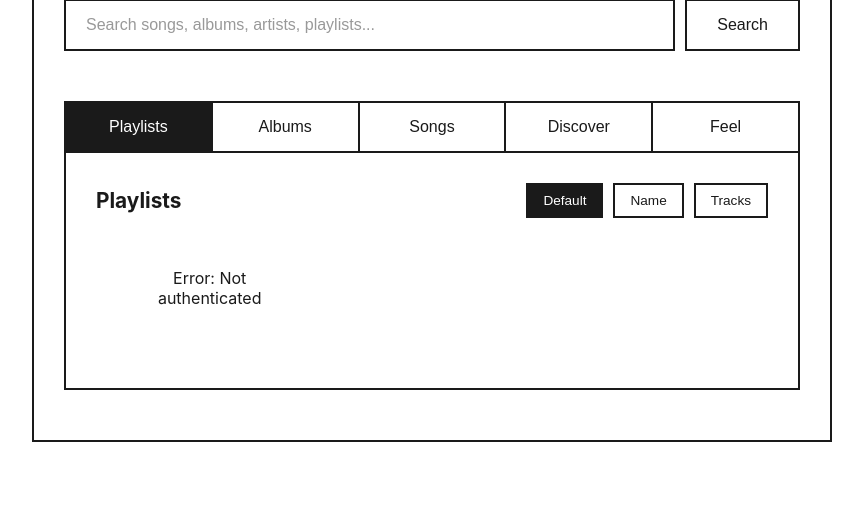
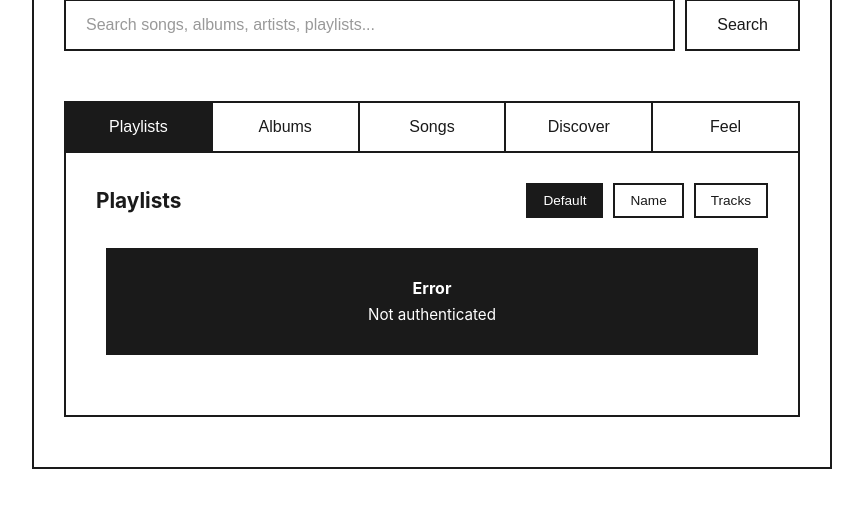
Before and after one commit to Vincent1Vincent2/python-based-spotify-client-for-raspberry-pi, a Django app: template player/templates/player/index.html in a window 1280 px wide. Shown: the part 716-1235 px from the top of the page, without its empty margins (208-1071 px from the left). Before the commit the page ends 1158 px from the top, so only its background shows below. Run offline with Django 5.2, Linux system fonts and the light colour scheme; the template is opened without the code that fills it: most values are stand-ins (such as "Sample title", 1, 10 or a date in 2020); some libraries are stand-ins or nearby versions.

Commit message:
Add shared loading, empty, and error states for library lists.
Playlist, album, song, and discover panels now use renderState instead of plain Loading and Error text.

Co-authored-by: Vincent Ahlin <Vincent1Vincent2@users.noreply.github.com>

```diff
--- /dev/null
+++ b/player/static/player/css/states.css
@@ -0,0 +1,36 @@
+.state-panel {
+    grid-column: 1 / -1;
+    box-sizing: border-box;
+    width: 100%;
+    padding: 28px 16px;
+    border: var(--border-width, 2px) solid var(--color-border, #1a1a1a);
+    background: var(--color-bg, #ffffff);
+    color: var(--color-text, #1a1a1a);
+    text-align: center;
+}
+
+.state-title {
+    margin: 0 0 6px;
+    font-size: 1rem;
+    font-weight: 700;
+}
+
+.state-message {
+    margin: 0;
+    font-size: 0.95rem;
+    line-height: 1.4;
+}
+
+.state-loading {
+    background: var(--color-bg, #ffffff);
+}
+
+.state-empty {
+    background: var(--color-gray-light, #f5f5f5);
+}
+
+.state-error {
+    background: var(--color-text, #1a1a1a);
+    border-color: var(--color-text, #1a1a1a);
+    color: var(--color-bg, #ffffff);
+}
--- /dev/null
+++ b/player/static/player/js/states.js
@@ -0,0 +1,26 @@
+function renderState(el, kind, message) {
+    if (!el) {
+        return;
+    }
+    var state = kind === 'loading' || kind === 'empty' || kind === 'error' ? kind : 'empty';
+    var titles = {
+        loading: 'Loading',
+        empty: 'Empty',
+        error: 'Error'
+    };
+    var panel = document.createElement('div');
+    panel.className = 'state-panel state-' + state;
+    panel.setAttribute('role', state === 'error' ? 'alert' : 'status');
+
+    var title = document.createElement('p');
+    title.className = 'state-title';
+    title.textContent = titles[state];
+
+    var detail = document.createElement('p');
+    detail.className = 'state-message';
+    detail.textContent = message == null ? '' : String(message);
+
+    panel.appendChild(title);
+    panel.appendChild(detail);
+    el.replaceChildren(panel);
+}
--- a/player/templates/player/index.html
+++ b/player/templates/player/index.html
@@ -8,6 +8,7 @@
     <script src="https://sdk.scdn.co/spotify-player.js"></script>
     {% load static %}
     <link rel="stylesheet" href="{% static 'player/css/player.css' %}">
+    <link rel="stylesheet" href="{% static 'player/css/states.css' %}">
     <style>
         /* Scrub bar - scoped here rather than player.css so this
            feature stays self-contained; can be moved into player.css
@@ -247,9 +248,7 @@
                                     id="sort-tracks">Tracks</button>
                             </div>
                         </div>
-                        <div class="playlists-grid" id="playlistsGrid">
-                            <div style="text-align: center; padding: 20px; opacity: 0.7;">Loading playlists...</div>
-                        </div>
+                        <div class="playlists-grid" id="playlistsGrid"></div>
                         <div style="text-align: center; margin-top: 20px;">
                             <button class="btn" id="loadMorePlaylists" onclick="loadPlaylists(false)"
                                 style="display: none;">Load More</button>
@@ -262,9 +261,7 @@
                         <div class="section-header">
                             <h3>Albums</h3>
                         </div>
-                        <div class="albums-grid" id="albumsGrid">
-                            <div style="text-align: center; padding: 20px; opacity: 0.7;">Loading albums...</div>
-                        </div>
+                        <div class="albums-grid" id="albumsGrid"></div>
                         <div style="text-align: center; margin-top: 20px;">
                             <button class="btn" id="loadMoreAlbums" onclick="loadAlbums(false)"
                                 style="display: none;">Load More</button>
@@ -277,9 +274,7 @@
                         <div class="section-header">
                             <h3>Songs</h3>
                         </div>
-                        <div class="songs-list" id="songsList">
-                            <div style="text-align: center; padding: 20px; opacity: 0.7;">Loading songs...</div>
-                        </div>
+                        <div class="songs-list" id="songsList"></div>
                         <div style="text-align: center; margin-top: 20px;">
                             <button class="btn" id="loadMoreSongs" onclick="loadSongs(false)"
                                 style="display: none;">Load More</button>
@@ -293,9 +288,7 @@
                             <h3>Discover</h3>
                             <button class="btn" onclick="loadDiscover(true)" style="margin-left: 10px;">Refresh</button>
                         </div>
-                        <div id="discoverContent">
-                            <div style="text-align: center; padding: 20px; opacity: 0.7;">Loading discoveries...</div>
-                        </div>
+                        <div id="discoverContent"></div>
                     </div>
                 </div>
 
@@ -342,7 +335,13 @@
         </div>
     </div>
 
+    <script src="{% static 'player/js/states.js' %}"></script>
     <script>
+        renderState(document.getElementById('playlistsGrid'), 'loading', 'Loading playlists...');
+        renderState(document.getElementById('albumsGrid'), 'loading', 'Loading albums...');
+        renderState(document.getElementById('songsList'), 'loading', 'Loading songs...');
+        renderState(document.getElementById('discoverContent'), 'loading', 'Loading discoveries...');
+
         const clientId = '{{ client_id }}';
         let accessToken = '{{ access_token|default:"" }}';
         let player;
@@ -1133,17 +1132,19 @@
         let playlistsHasMore = false;
 
         function loadPlaylists(reset = false) {
+            const grid = document.getElementById('playlistsGrid');
             if (reset) {
                 allPlaylists = [];
                 originalPlaylistsOrder = [];
                 playlistsOffset = 0;
+                renderState(grid, 'loading', 'Loading playlists...');
             }
 
             fetch(`/playlists/?offset=${playlistsOffset}&limit=50`)
                 .then(response => response.json())
                 .then(data => {
                     if (data.error) {
-                        document.getElementById('playlistsGrid').innerHTML = '<div style="text-align: center; padding: 20px;">Error: ' + data.error + '</div>';
+                        renderState(grid, 'error', data.error);
                         return;
                     }
 
@@ -1161,14 +1162,14 @@
                     }
                 })
                 .catch(error => {
-                    document.getElementById('playlistsGrid').innerHTML = '<div style="text-align: center; padding: 20px;">Error loading playlists</div>';
+                    renderState(grid, 'error', 'Error loading playlists');
                 });
         }
 
         function displayPlaylists(playlists) {
             const grid = document.getElementById('playlistsGrid');
             if (playlists.length === 0) {
-                grid.innerHTML = '<div style="text-align: center; padding: 20px; opacity: 0.7;">No playlists found</div>';
+                renderState(grid, 'empty', 'No playlists found');
                 return;
             }
 
@@ -1301,17 +1302,19 @@
         let albumsHasMore = false;
 
         function loadAlbums(reset = false) {
+            const grid = document.getElementById('albumsGrid');
             if (reset) {
                 allAlbums = [];
                 originalAlbumsOrder = [];
                 albumsOffset = 0;
+                renderState(grid, 'loading', 'Loading albums...');
             }
 
             fetch(`/albums/?offset=${albumsOffset}&limit=50`)
                 .then(response => response.json())
                 .then(data => {
                     if (data.error) {
-                        document.getElementById('albumsGrid').innerHTML = '<div style="text-align: center; padding: 20px;">Error: ' + data.error + '</div>';
+                        renderState(grid, 'error', data.error);
                         return;
                     }
 
@@ -1329,14 +1332,14 @@
                     }
                 })
                 .catch(error => {
-                    document.getElementById('albumsGrid').innerHTML = '<div style="text-align: center; padding: 20px;">Error loading albums</div>';
+                    renderState(grid, 'error', 'Error loading albums');
                 });
         }
 
         function displayAlbums(albums) {
             const grid = document.getElementById('albumsGrid');
             if (albums.length === 0) {
-                grid.innerHTML = '<div style="text-align: center; padding: 20px; opacity: 0.7;">No albums found</div>';
+                renderState(grid, 'empty', 'No albums found');
                 return;
             }
 
@@ -1474,16 +1477,18 @@
         let songsHasMore = false;
 
         function loadSongs(reset = false) {
+            const list = document.getElementById('songsList');
             if (reset) {
                 allSongs = [];
                 songsOffset = 0;
+                renderState(list, 'loading', 'Loading songs...');
             }
 
             fetch(`/saved-tracks/?offset=${songsOffset}&limit=50`)
                 .then(response => response.json())
                 .then(data => {
                     if (data.error) {
-                        document.getElementById('songsList').innerHTML = '<div style="text-align: center; padding: 20px;">Error: ' + data.error + '</div>';
+                        renderState(list, 'error', data.error);
                         return;
                     }
 
@@ -1500,14 +1505,14 @@
                     }
                 })
                 .catch(error => {
-                    document.getElementById('songsList').innerHTML = '<div style="text-align: center; padding: 20px;">Error loading songs</div>';
+                    renderState(list, 'error', 'Error loading songs');
                 });
         }
 
         function displaySongs(songs) {
             const list = document.getElementById('songsList');
             if (songs.length === 0) {
-                list.innerHTML = '<div style="text-align: center; padding: 20px; opacity: 0.7;">No saved songs found</div>';
+                renderState(list, 'empty', 'No saved songs found');
                 return;
             }
 
@@ -1783,27 +1788,35 @@
             if (!contentDiv) return;
 
             if (reset) {
-                contentDiv.innerHTML = '<div style="text-align: center; padding: 20px; opacity: 0.7;">Loading discoveries...</div>';
+                renderState(contentDiv, 'loading', 'Loading discoveries...');
             }
 
             fetch('/discover/')
                 .then(response => response.json())
                 .then(data => {
                     if (data.error) {
-                        contentDiv.innerHTML = '<div style="text-align: center; padding: 20px;">Error: ' + data.error + '</div>';
+                        renderState(contentDiv, 'error', data.error);
                         return;
                     }
 
                     displayDiscover(data);
                 })
                 .catch(error => {
-                    contentDiv.innerHTML = '<div style="text-align: center; padding: 20px;">Error loading discoveries</div>';
+                    renderState(contentDiv, 'error', 'Error loading discoveries');
                 });
         }
 
         function displayDiscover(data) {
             const contentDiv = document.getElementById('discoverContent');
             if (!contentDiv) return;
+
+            const hasPlaylists = data.playlists && data.playlists.length > 0;
+            const hasAlbums = data.albums && data.albums.length > 0;
+            const hasTracks = data.tracks && data.tracks.length > 0;
+            if (!hasPlaylists && !hasAlbums && !hasTracks) {
+                renderState(contentDiv, 'empty', 'No discoveries found');
+                return;
+            }
 
             let html = '<div class="discover-content">';
 
```
Also changed, not shown: player/tests.py (+36 -0 lines).
